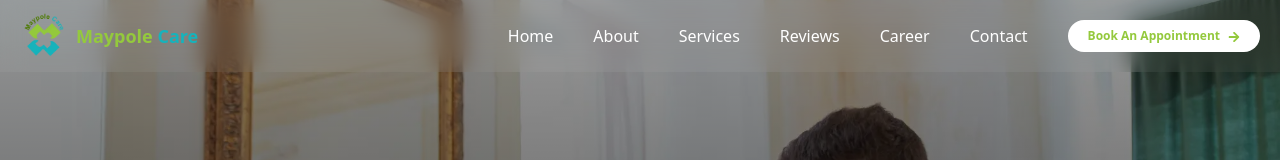
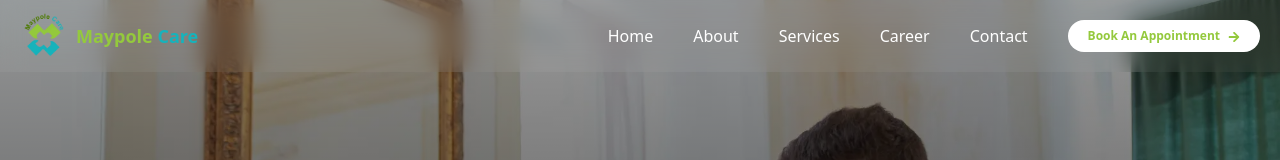
Before and after one commit to obedquao/maypole-care, a React (Vite) app in the folder maypole/: page / in a window 1280 px wide. Shown: the top 160 px of the page. Built offline with nearby package versions, Linux system fonts and the light colour scheme.

Commit message:
removed reviews

```diff
--- a/maypole/src/components/navbar.jsx
+++ b/maypole/src/components/navbar.jsx
@@ -47,7 +47,7 @@ export default function Navbar() {
                 Services
               </a>
             </li>
-            <li>
+            <li className="hidden">
               <a href="#reviews" className="hover:text-secondary">
                 Reviews
               </a>
@@ -100,7 +100,7 @@ export default function Navbar() {
                 Services
               </a>
             </li>
-            <li className="p-4 border-b border-gray-200">
+            <li className="hidden p-4 border-b border-gray-200">
               <a href="#reviews" className="hover:text-secondary">
                 Reviews
               </a>
```
